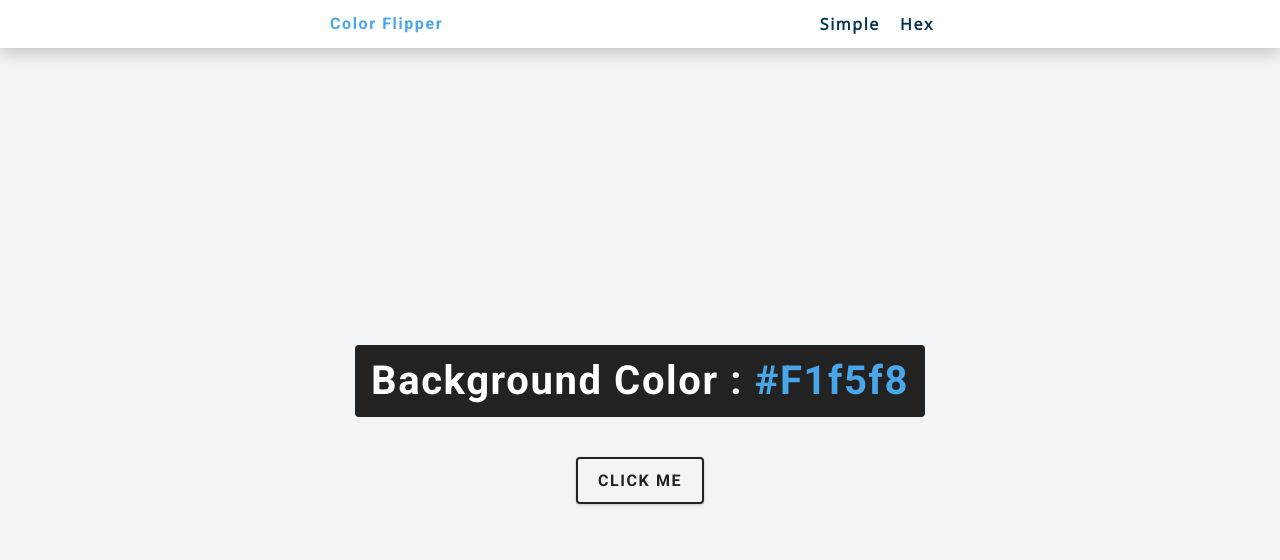
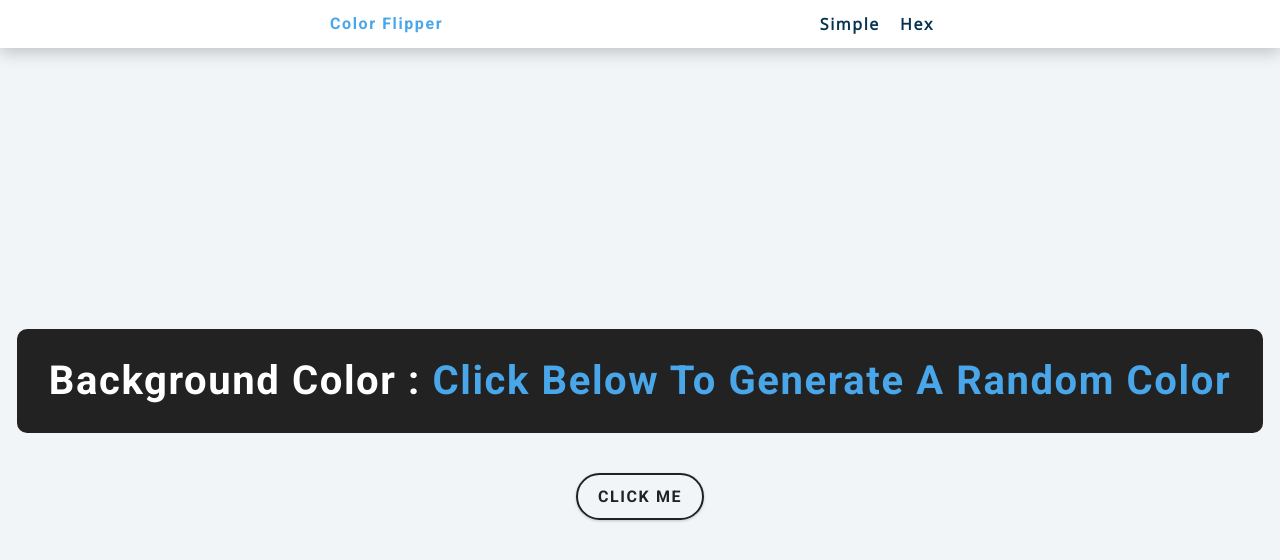
Before and after one commit to yeshua-fm/backgroundColorGenerator, a plain HTML site: page hex.html in a window 1280 px wide. Drawn offline with nearby package versions, Linux system fonts and the light colour scheme.

Commit message:
Third Commit

```diff
--- a/hex.html
+++ b/hex.html
@@ -20,7 +20,7 @@
     </nav>
     <main>
       <div class="container">
-        <h2>background color : <span class="color"> #f1f5f8 </span></h2>
+        <h2>background color : <span class="color"> Click Below to Generate a Random Color</span></h2>
         <button class="btn btn-hero" id="btn">Click Me</button>
       </div>
     </main>
--- a/styles.css
+++ b/styles.css
@@ -205,8 +205,8 @@ main {
 .container h2 {
   background: var(--clr-black);
   color: var(--clr-white);
-  padding: 1rem;
-  border-radius: var(--radius);
+  padding: 2rem;
+  border-radius: 10px;
   margin-bottom: 2.5rem;
 }
 .color {
@@ -224,7 +224,7 @@ main {
   border: 2px solid var(--clr-black);
   cursor: pointer;
   box-shadow: 0 1px 3px rgba(0, 0, 0, 0.2);
-  border-radius: var(--radius);
+  border-radius: 25px;
   font-size: 1rem;
   padding: 0.75rem 1.25rem;
 }
```
Also changed, not shown: index.js (deleted, +0 -17 lines).
